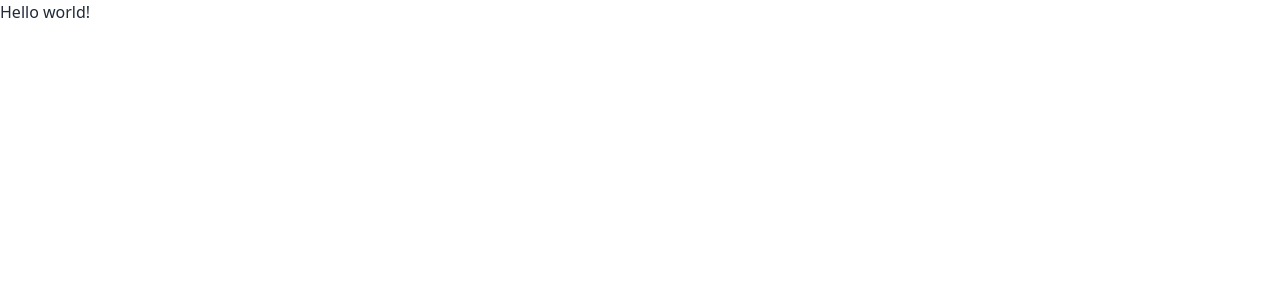
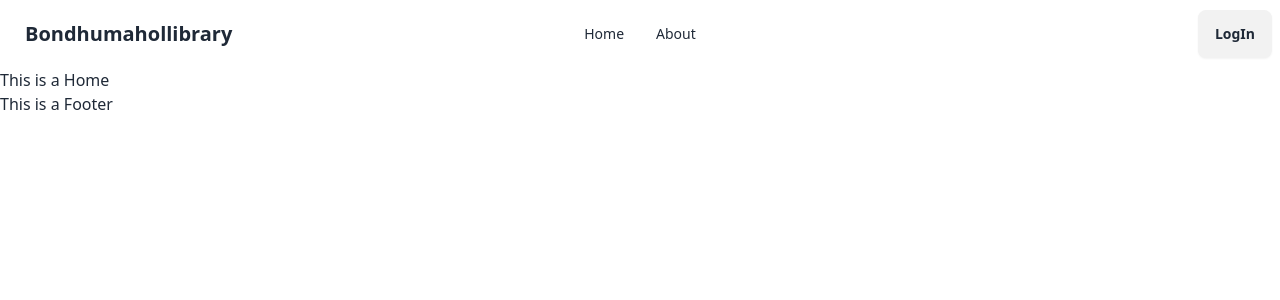
Before and after one commit to sajalbiswas1/Bondhumahollibrary-clint, a React (Vite) app: page / in a window 1280 px wide. Shown: the top 300 px of the page. Built offline with nearby package versions, Linux system fonts and the light colour scheme.

Commit message:
navBar added

```diff
--- /dev/null
+++ b/src/ErrorCatch.jsx/ErrorCatch.jsx
@@ -0,0 +1,12 @@
+import { Link } from "react-router-dom";
+
+const ErrorCatch = () => {
+    return (
+        <div>
+            <p>This page is Not Found</p>
+            <Link to={'/'}><button className="btn btn-primary"></button></Link>
+        </div>
+    );
+};
+
+export default ErrorCatch;
--- /dev/null
+++ b/src/LayOut/Main.jsx
@@ -0,0 +1,15 @@
+import { Outlet } from "react-router-dom";
+import NavBar from "../Page/Shared/NavBar/NavBar";
+import Footer from "../Page/Shared/Footer/Footer";
+
+const Main = () => {
+    return (
+        <div className="max-w-[1280px] m-auto">
+            <NavBar></NavBar>
+            <Outlet></Outlet>
+            <Footer></Footer>
+        </div>
+    );
+};
+
+export default Main;
--- /dev/null
+++ b/src/Page/HomePage/Banner/Banner.jsx
@@ -0,0 +1,10 @@
+
+const Banner = () => {
+    return (
+        <div>
+          <p>This is a Banner</p>
+        </div>
+    );
+};
+
+export default Banner;
--- /dev/null
+++ b/src/Page/HomePage/Home/Home.jsx
@@ -0,0 +1,10 @@
+
+const Home = () => {
+    return (
+        <div>
+            <p>This is a Home</p>
+        </div>
+    );
+};
+
+export default Home;
--- /dev/null
+++ b/src/Page/Shared/Footer/Footer.jsx
@@ -0,0 +1,10 @@
+
+const Footer = () => {
+    return (
+        <div>
+           <p>This is a Footer</p>
+        </div>
+    );
+};
+
+export default Footer;
--- /dev/null
+++ b/src/Page/Shared/NavBar/NavBar.jsx
@@ -0,0 +1,33 @@
+
+const NavBar = () => {
+    const navList = <>
+        <li><a>Home</a></li>
+        <li><a>About</a></li>
+
+    </>
+    return (
+        <div className="navbar bg-base-100">
+            <div className="navbar-start">
+                <div className="dropdown">
+                    <div tabIndex={0} role="button" className="btn btn-ghost lg:hidden">
+                        <svg xmlns="http://www.w3.org/2000/svg" className="h-5 w-5" fill="none" viewBox="0 0 24 24" stroke="currentColor"><path strokeLinecap="round" strokeLinejoin="round" strokeWidth="2" d="M4 6h16M4 12h8m-8 6h16" /></svg>
+                    </div>
+                    <ul tabIndex={0} className="menu menu-sm dropdown-content mt-3 z-[1] p-2 shadow bg-base-100 rounded-box w-52">
+                        {navList}
+                    </ul>
+                </div>
+                <a className="btn btn-ghost text-xl">Bondhumahollibrary</a>
+            </div>
+            <div className="navbar-center hidden lg:flex">
+                <ul className="menu menu-horizontal px-1">
+                    {navList}
+                </ul>
+            </div>
+            <div className="navbar-end">
+                <a className="btn">LogIn</a>
+            </div>
+        </div>
+    );
+};
+
+export default NavBar;
--- a/src/Route/Route.jsx
+++ b/src/Route/Route.jsx
@@ -1,9 +1,19 @@
 import { createBrowserRouter } from "react-router-dom";
+import Main from "../LayOut/Main";
+import ErrorCatch from "../ErrorCatch.jsx/ErrorCatch";
+import Home from "../Page/HomePage/Home/Home";
 
 const router = createBrowserRouter([
     {
       path: "/",
-      element: <div>Hello world!</div>,
+      element: <Main></Main>,
+      errorElement: <ErrorCatch></ErrorCatch>,
+      children:[
+        {
+            path:'/',
+            element: <Home></Home>
+        }
+      ]
     },
   ]);
   export default router;
```
